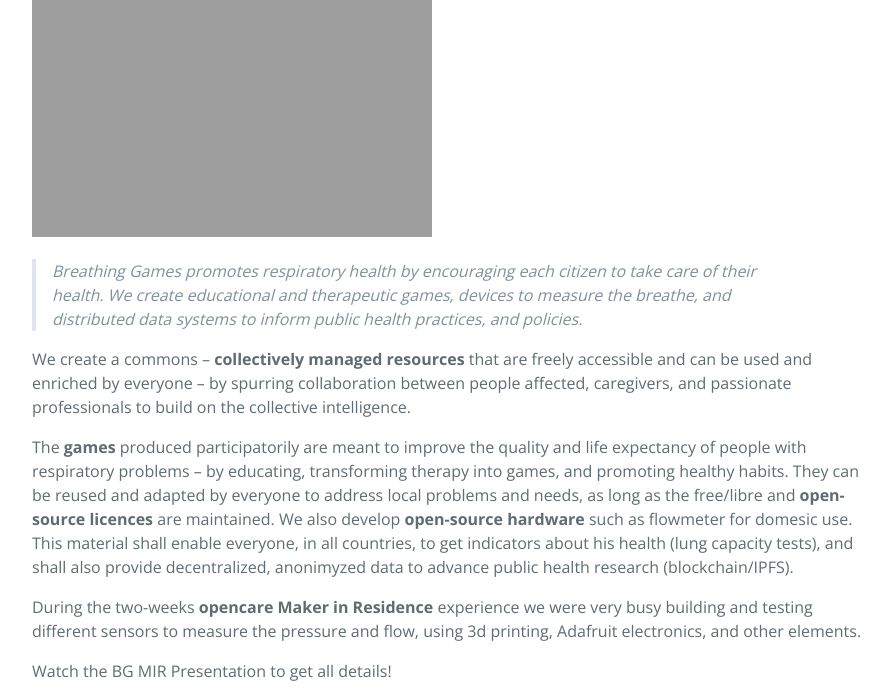
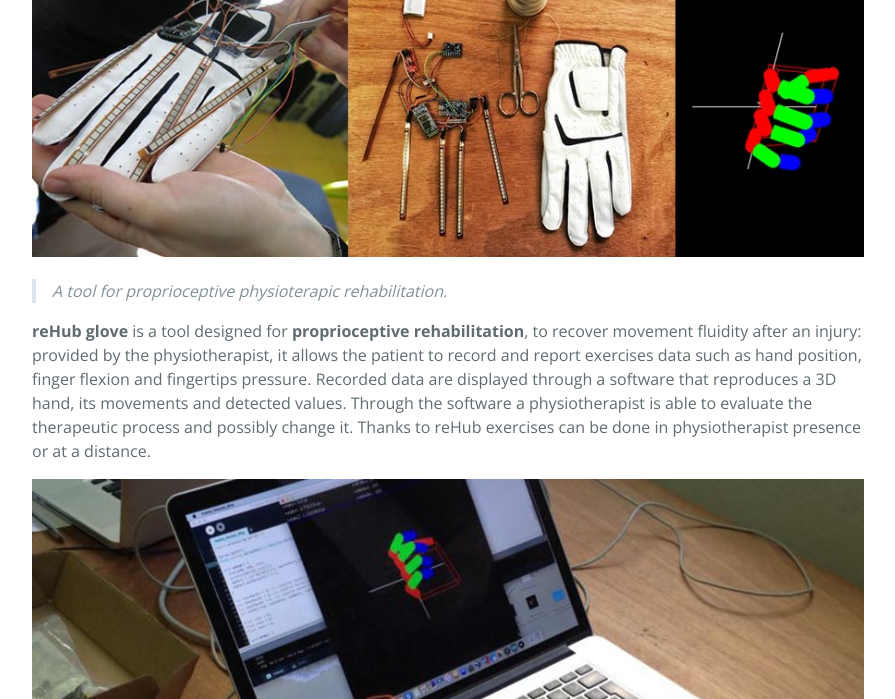
Before and after one commit to opencarecc/rehub, a Jekyll site: the page built from about/index.md, in a window 1280 px wide and 1400 px high, scrolled down 235 px. Shown: the top 699 px of the window, without its empty margins (192-1087 px from the left). Built offline with Jekyll 4.4.1, drawn with Linux system fonts in a browser that asks for light colours; some of the changed text lies outside the part shown; grey boxes are pictures that could not be loaded.

Commit message:
edit about

```diff
--- a/about/index.md
+++ b/about/index.md
@@ -1,43 +1,72 @@
 ---
 layout: default
-title: About Breathing Games by opencare.cc
+title: About reHub by opencare.cc
 ---
 
 # About
 
-<img src="https://opencarecc.github.io/breathinggames/assets/BG-about-img.jpg" alt="Breathing Games-Games">
+<img src="https://opencarecc.github.io/rehub/assets/RH-post-img-application-02.jpg" alt="reHub-about-01">
 
-<blockquote><i>Breathing Games promotes respiratory health by encouraging each citizen to take care of their health. We create educational and therapeutic games, devices to measure the breathe, and distributed data systems to inform public health practices, and policies.</i></blockquote>
+<blockquote><i>A tool for proprioceptive physioterapic rehabilitation.</i></blockquote>
 
-We create a commons – <b>collectively managed resources</b> that are freely accessible and can be used and enriched by everyone – by spurring collaboration between people affected, caregivers, and passionate professionals to build on the collective intelligence.
+<b>reHub glove</b> is a tool designed for <b>proprioceptive rehabilitation</b>, to recover movement fluidity after an injury: provided by the physiotherapist, it allows the patient to record and report exercises data such as hand position, finger flexion and fingertips pressure. Recorded data are displayed through a software that reproduces a 3D hand, its movements and detected values. Through the software a physiotherapist is able to evaluate the therapeutic process and possibly change it. Thanks to reHub exercises can be done in physiotherapist presence or at a distance.
 
-The <b>games</b> produced participatorily are meant to improve the quality and life expectancy of people with respiratory problems – by educating, transforming therapy into games, and promoting healthy habits. They can be reused and adapted by everyone to address local problems and needs, as long as the free/libre and <b>open-source licences</b> are maintained. We also develop <b>open-source hardware</b> such as flowmeter for domesic use. This material shall enable everyone, in all countries, to get indicators about his health (lung capacity tests), and shall also provide decentralized, anonimyzed data to advance public health research (blockchain/IPFS).
+<img src="https://opencarecc.github.io/rehub/assets/RH-about-img-01.jpg" alt="reHub-about-02">
 
-During the two-weeks <b>opencare Maker in Residence</b> experience we were very busy building and testing different sensors to measure the pressure and flow, using 3d printing, Adafruit electronics, and other elements.
+<b>reHub</b> glove experimenting and developing processes are going hand in hand on different fields:
 
-Watch the BG MIR Presentation to get all details!
+* Electronics
+* Design
+* Software development
+* Community
 
-<iframe class="presentation" src="https://docs.google.com/presentation/d/e/2PACX-1vTTtnTWjSvHVg0bD4mz5sXdNH7VH6U3MsPW25n1zGWwb4qCPcDAGt4hVUOyB_b9eeGaj3FxBlP2yYEV/embed?start=false&loop=false&delayms=3000" frameborder="0" allowfullscreen="true" mozallowfullscreen="true" webkitallowfullscreen="true"></iframe>
+<blockquote><i>#reHub #glove is a tool used to monitor hands movements. Collected data can be applied to a various range of fields.</i></blockquote>
 
-<b>Breathing Games</b> is a signatory of the [United Nations Global Compact](https://www.unglobalcompact.org/what-is-gc/participants/84281) and of the [Open Source Initiative](https://opensource.org/node/829).
+### ELECTRONICS
+
+Research and development of electronic components engages us every day: our goal is to optimize the performance of the parts and reduce production costs in order to make reHub technology accessible to as many users as possible.
+
+Our first prototype had an <b>Arduino microcontroller</b> connected to five flex sensors to verify both detectable characteristics and sampling rate, processing of the data to the log and render graphics softwares. Sensors evaluation is the main part of the feasibility study for the construction of reHub glove.
+
+reHub main sensors are:
+
+* flex sensors
+* pressure sensors
+* 6DOF position sensors (3DOF Accelerometer and Gyroscope)
+
+### DESIGN
+
+Research and experimentation affected the glove’s design. The selection of these gloves was not random: we favored light colors, a fitted look with leather, leatherette and stretch fabric parts.As we could experience working in the field of wearables there are many variables to take into account. Future scenarios of our experiments include a journey into the world of yarns and silicones.
+
+### SOFTWARE
+
+reHub’s glove <b>software</b> development is complementary to electronic components and textiles progress. Our software allows the product to collect, process, report and forward all data arriving from the sensors. With collected data physiotherapists are able to evaluate the applied therapy and the patient’s progress.
+
+Software’s components identified in our early stages development and shown during <b>2016 European Maker Faire</b> edition are three:
+
+* Firmaware
+* Middleware
+* Rendering
+
+### COMMUNITY
+
+We want to <b>build a community</b> and start a business strategy. Thus, we are still looking for our <b>final user(s)</b>, who will try our product and help us develop different options:
+
+* Sport
+* Gaming
+* Educational
+* Medical
+
+***
 
 ## Our team
 
-<img src="https://opencarecc.github.io/breathinggames/assets/BG-about-img-team.jpg" alt="Breathing-Games-Team">
+<img src="https://opencarecc.github.io/rehub/assets/RH-post-img-kick-off-02.jpg" alt="reHub-Team">
 
-Since 2014, Breathing Games has mobilized <b>over 200 people</b> from all walks to co-create games, hardware and distributed databases to educate on respiratory health.
-
-### The participants of the <b>opencare Maker in Residence</b>
-
-* <b>Bernard Dugas</b> - IT systems architect, 25 years in aeronautic and telecom networks
-* <b>Povilas Jurgaitis</b> - Electronics engineer, 4 years in electronics and embedded systems design
-* <b>Fabio Balli</b> - Researcher on commons, 10 years in social transformation processes and training
-* <b>Helder Santos</b> - Industrial designer, 7 years with expertise in FDM 3D printing technology
-* <b>Athena Lopez</b> - Student in design
+* <b>Mauro Alfieri</b> - Project Developer
+* <b>Sara Savian</b> - Designer and maker
 
 Discover more about us:
 
-* [Website](http://breathinggames.net/?q=en)
-* [Facebook](https://www.facebook.com/breathinggames/)
-* [Twitter](https://twitter.com/breathinggames?ref_src=twsrc%5Etfw&ref_url=http%3A%2F%2Fbreathinggames.net%2F%3Fq%3Den)
-* [YouTube Channel](https://www.youtube.com/channel/UC2bK-LCBKF3SeFATwgg3U6g)
+* [Website](http://www.rehub.pro/)
+* [Facebook](https://www.facebook.com/rehubglove/)
```
Also changed, not shown: assets/RH-about-img-01.jpg (added), assets/RH-about-img-02.jpg (added), 1 other file.
